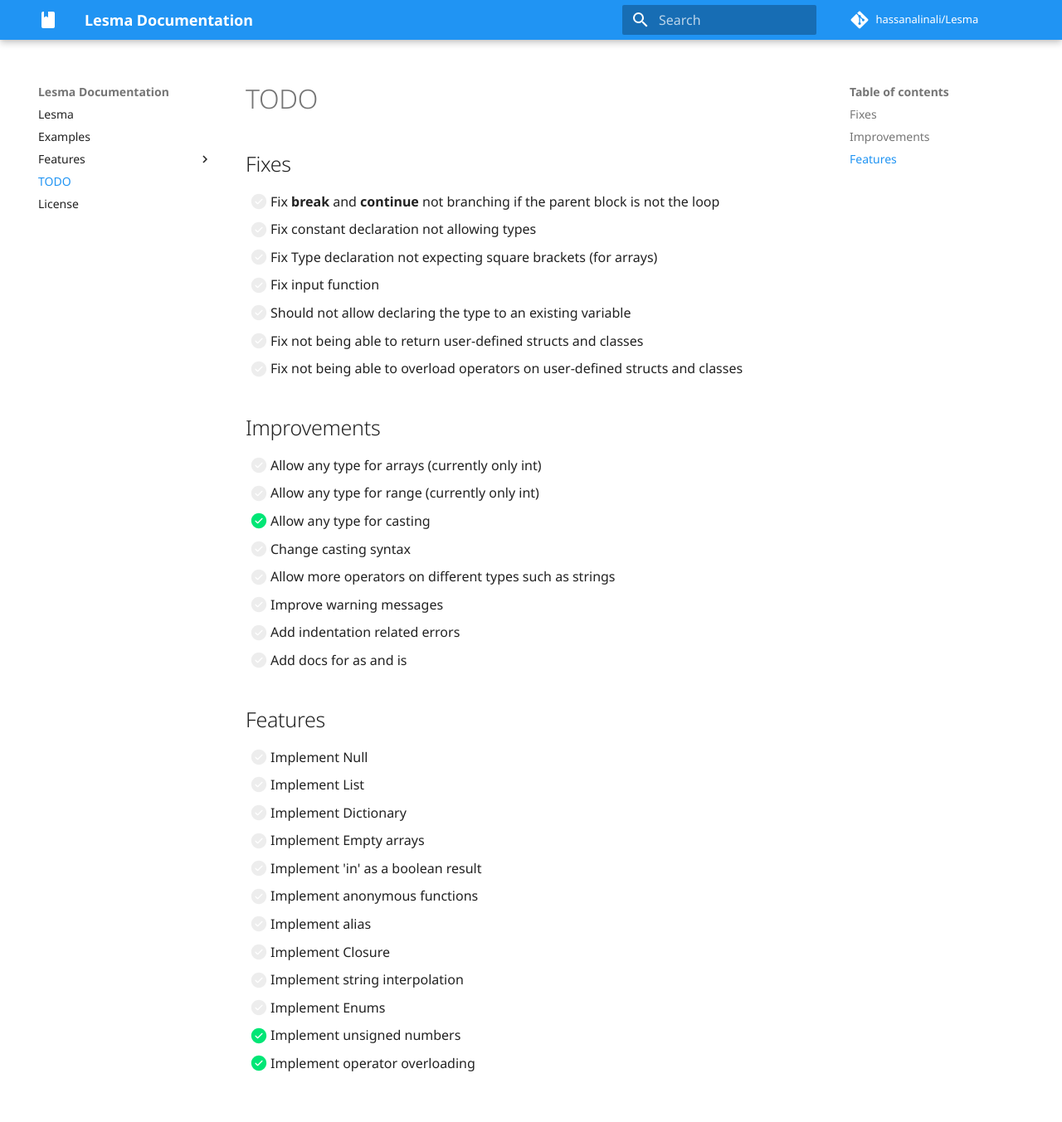
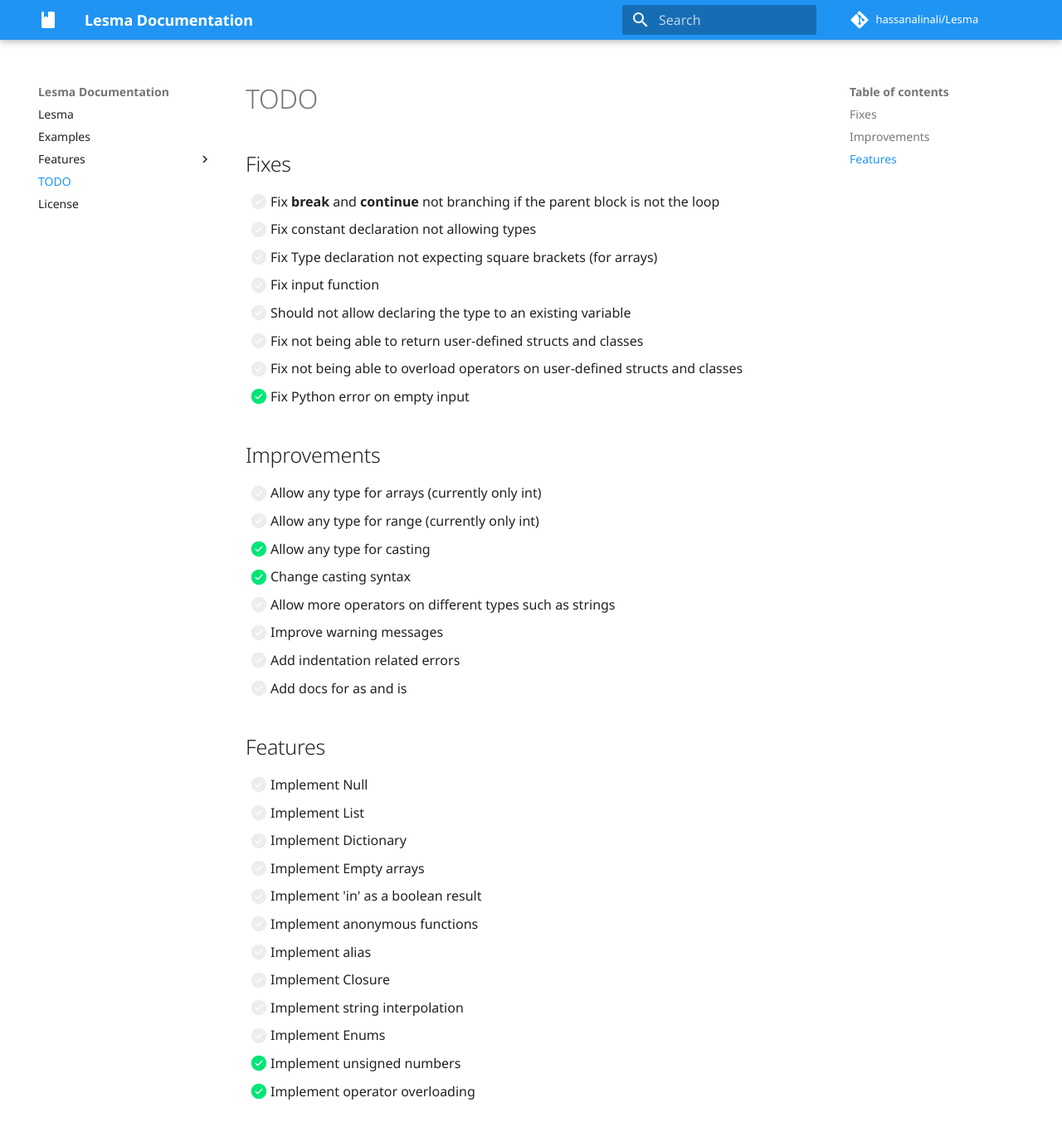
Before and after one commit to alinalihassan/pyLesma, an MkDocs documentation site: the page built from docs/TODO.md, in a window 1280 px wide and 1353 px high. Shown: the whole window at 83% size. Built offline with MkDocs 1.6.1 and Material for MkDocs 9.7.7, drawn with Linux system fonts in a browser that asks for light colours; comment, search, counter and statistics services are not loaded.

Commit message:
Updated TODO, minor fixes

```diff
--- a/docs/TODO.md
+++ b/docs/TODO.md
@@ -8,12 +8,13 @@
 - [ ] Should not allow declaring the type to an existing variable
 - [ ] Fix not being able to return user-defined structs and classes
 - [ ] Fix not being able to overload operators on user-defined structs and classes
+- [x] Fix Python error on empty input
 
 ## Improvements
 - [ ] Allow any type for arrays (currently only int)
 - [ ] Allow any type for range (currently only int)
 - [x] Allow any type for casting
-- [ ] Change casting syntax
+- [x] Change casting syntax
 - [ ] Allow more operators on different types such as strings
 - [ ] Improve warning messages
 - [ ] Add indentation related errors
```
Also changed, not shown: 1 other file.
